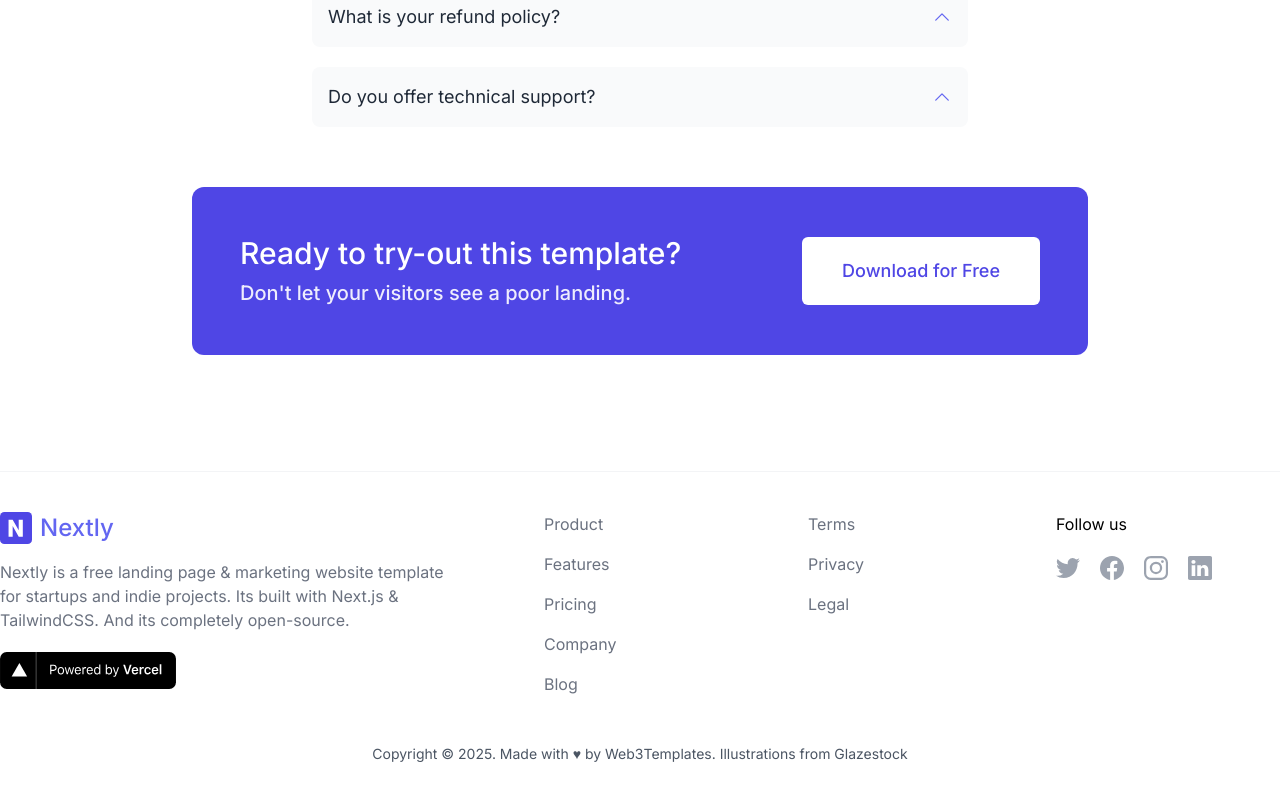
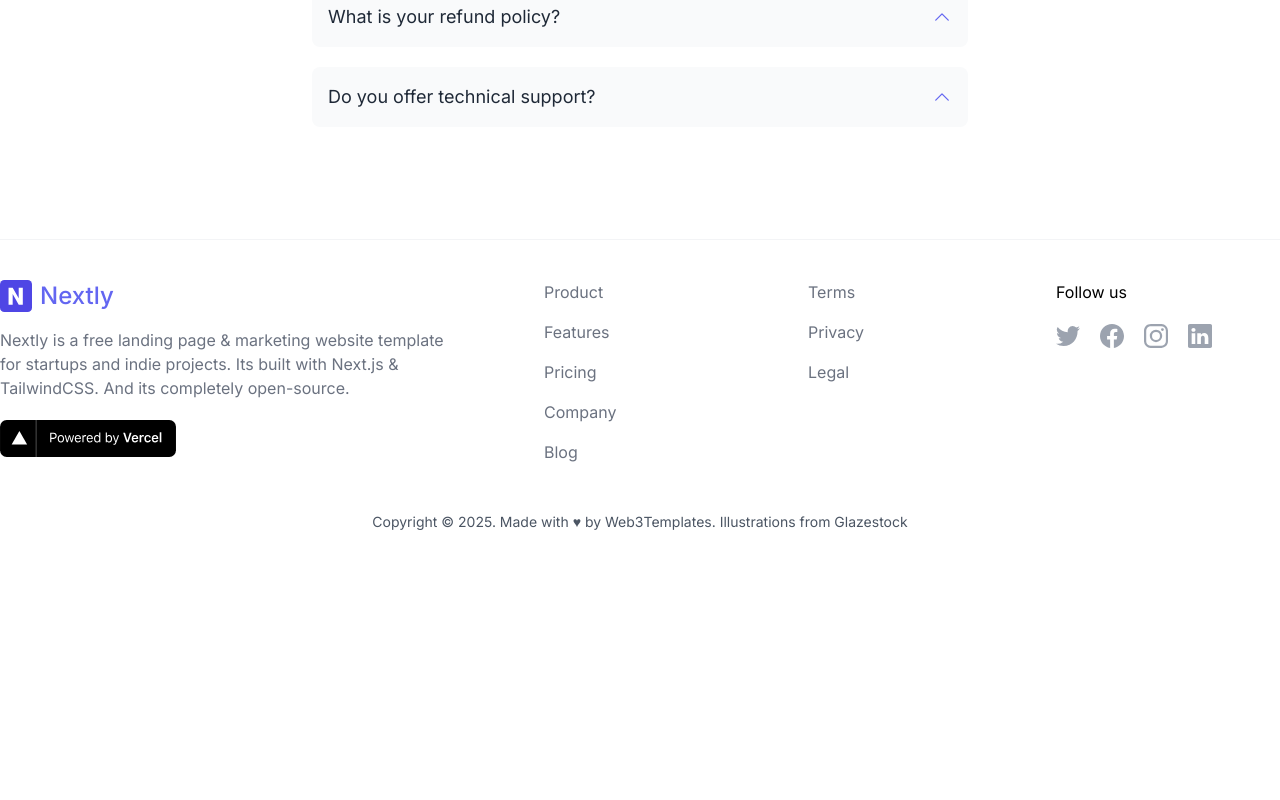
Before and after one commit to debdale1503/ourfaithsforward, a Next.js app: page / in a window 1280 px wide. Shown: the part 2906-3706 px from the top of the page. After the commit the page ends 3510 px from the top, so only its background shows below. Built offline with nearby package versions, Linux system fonts and the light colour scheme.

Commit message:
Update page.tsx

```diff
--- a/src/app/page.tsx
+++ b/src/app/page.tsx
@@ -53,8 +53,6 @@ export default function Home() {
       </SectionTitle>
       <Faq />
 
-      {/* CALL TO ACTION */}
-      <Cta />
     </Container>
   );
 }
```
